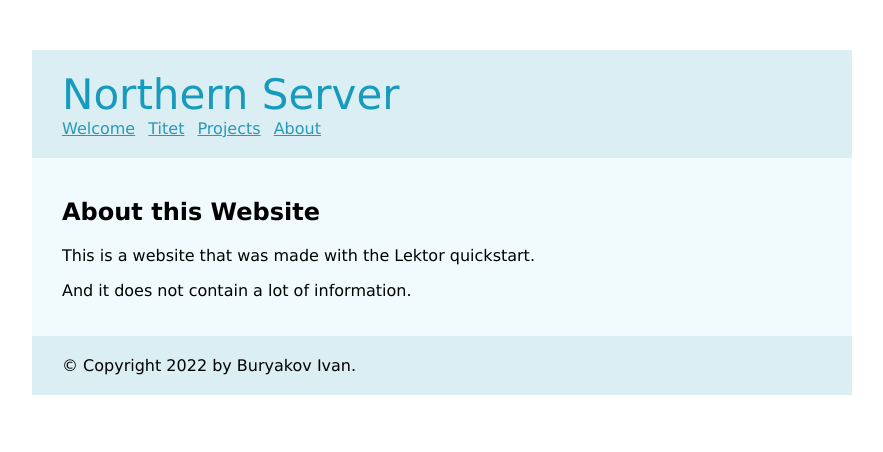
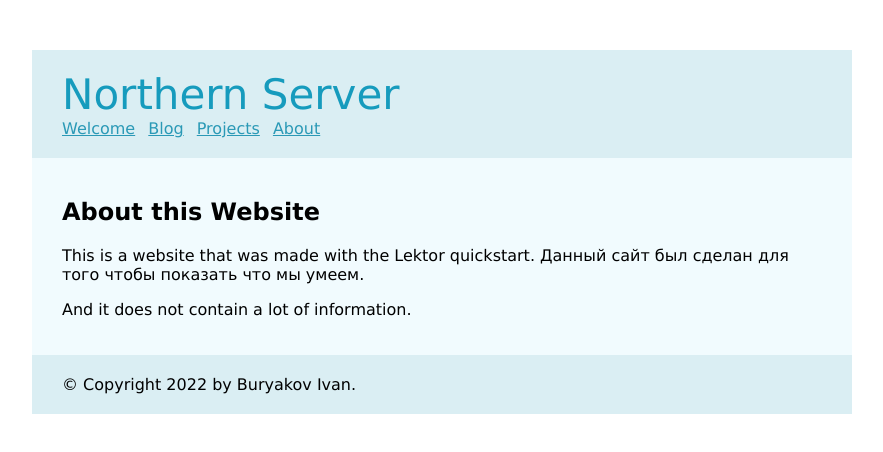
Before and after one commit to Buryackov-Ivan/Northern-Server, a plain HTML site: page about/index.html in a window 1280 px wide. Shown: the whole page, without its empty margins (198-1081 px from the left). Drawn offline with Linux system fonts and the light colour scheme.

Commit message:
Update index.html

```diff
--- a/about/index.html
+++ b/about/index.html
@@ -9,7 +9,7 @@
       <ul class="nav navbar-nav">
         <li><a href="../">Welcome</a></li>
 
-          <li><a href="../blog/">Titet</a></li>
+          <li><a href="../blog/">Blog</a></li>
 
           <li><a href="../projects/">Projects</a></li>
 
@@ -21,7 +21,7 @@
   <div class="page">
 
   <h2>About this Website</h2>
-  <p>This is a website that was made with the Lektor quickstart.</p>
+  <p>This is a website that was made with the Lektor quickstart. Данный сайт был сделан для того чтобы показать что мы умеем.</p>
 <p>And it does not contain a lot of information.</p>
 
 
```
